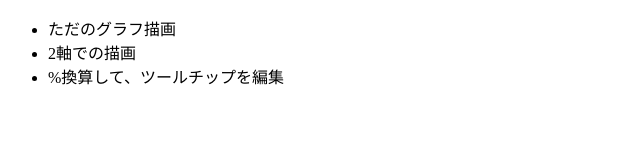
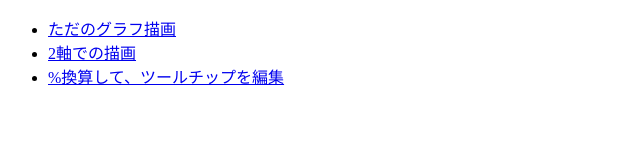
Before and after one commit to kohei-kp/highchart-sample, a plain HTML site: page index.html in a window 1280 px wide. Shown: the whole page, without its empty margins (0-640 px from the left). Drawn offline with Linux system fonts and the light colour scheme.

Commit message:
Link調整

```diff
--- a/index.html
+++ b/index.html
@@ -6,9 +6,9 @@
 </head>
 <body>
   <ul>
-    <li>ただのグラフ描画</li>
-    <li>2軸での描画</li>
-    <li>%換算して、ツールチップを編集</li>
+    <li><a href="./draw-graph">ただのグラフ描画</a></li>
+    <li><a href="./2axis">2軸での描画</a></li>
+    <li><a href="./percent">%換算して、ツールチップを編集</a></li>
   </ul>
 </body>
 </html>
```
